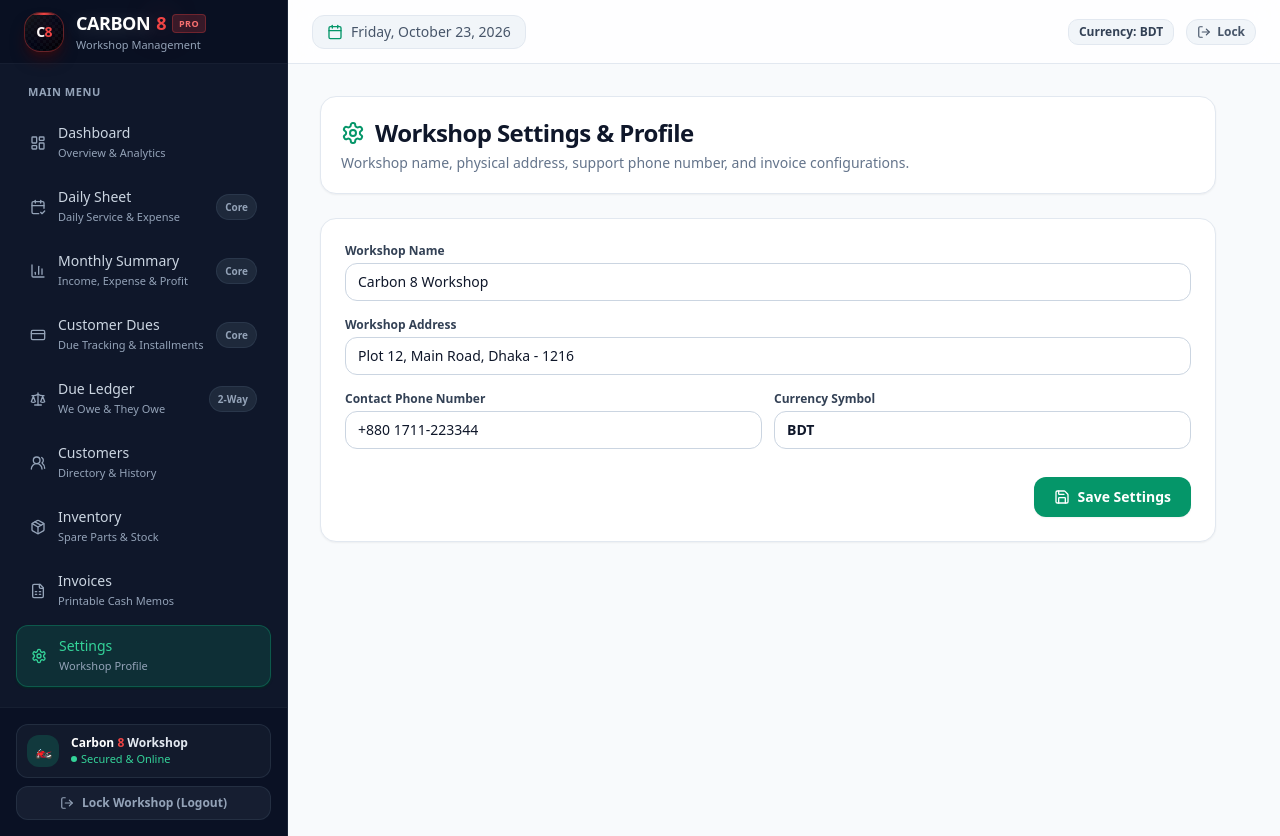
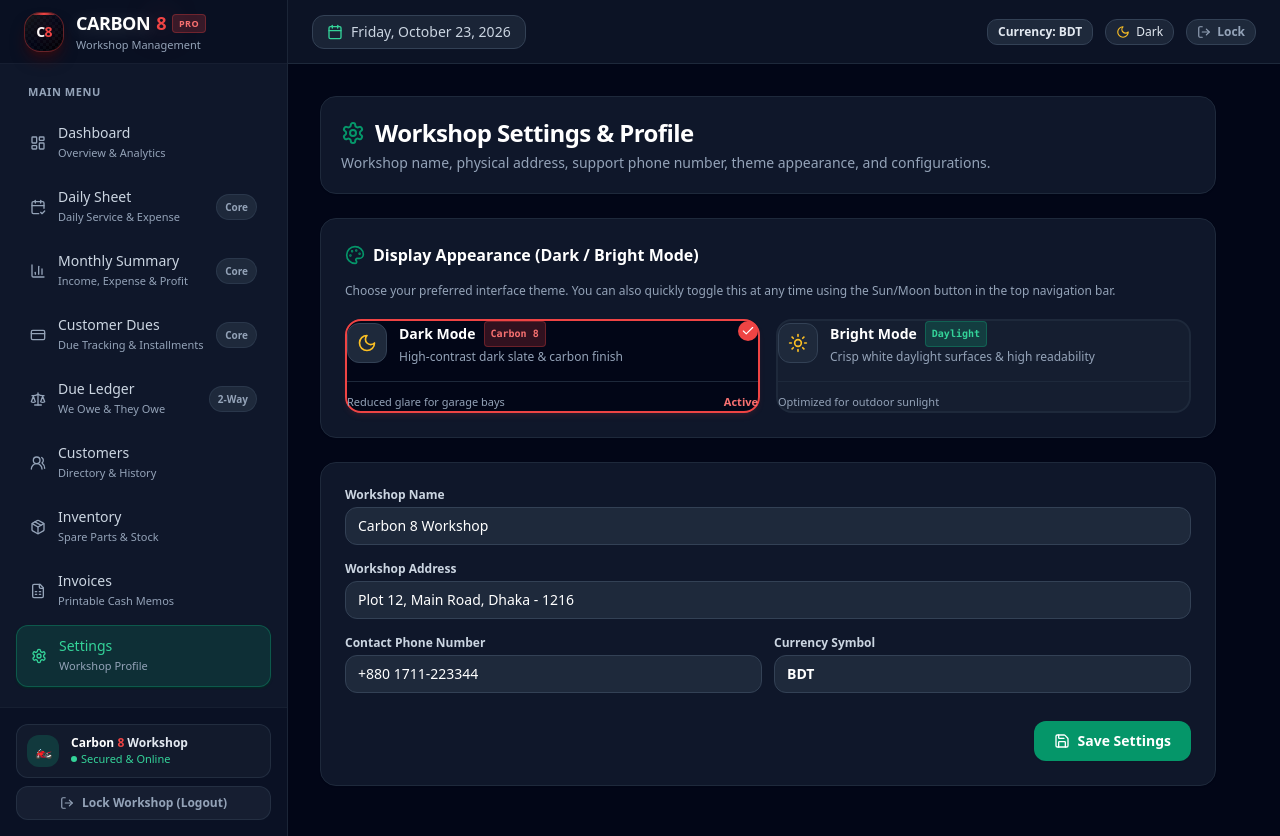
Before and after one commit to tousifmuhimine/TrackMoto, a Next.js app: page /settings in a window 1280 px wide. Built offline with nearby package versions, Linux system fonts and the light colour scheme.

Commit message:
feat: add Dark and Bright mode with instant toggle in header and settings

```diff
--- a/src/app/layout.tsx
+++ b/src/app/layout.tsx
@@ -2,6 +2,7 @@ import type { Metadata } from "next";
 import { Inter } from "next/font/google";
 import "./globals.css";
 import { AppShell } from "@/components/layout/app-shell";
+import { ThemeProvider } from "@/components/theme-provider";
 import { Toaster } from "sonner";
 
 const inter = Inter({ subsets: ["latin"], variable: "--font-inter" });
@@ -18,10 +19,19 @@ export default function RootLayout({
   children: React.ReactNode;
 }>) {
   return (
-    <html lang="en" className={inter.variable}>
-      <body className="min-h-screen bg-slate-950 font-sans antialiased text-slate-100">
-        <AppShell>{children}</AppShell>
-        <Toaster position="top-right" richColors theme="dark" />
+    <html lang="en" className={inter.variable} suppressHydrationWarning>
+      <head>
+        <script
+          dangerouslySetInnerHTML={{
+            __html: `(function(){try{var t=localStorage.getItem('carbon8_theme');if(t==='light'){document.documentElement.classList.remove('dark');document.documentElement.style.colorScheme='light';}else{document.documentElement.classList.add('dark');document.documentElement.style.colorScheme='dark';}}catch(e){document.documentElement.classList.add('dark');}})();`,
+          }}
+        />
+      </head>
+      <body className="min-h-screen bg-slate-50 dark:bg-slate-950 font-sans antialiased text-slate-900 dark:text-slate-100 transition-colors duration-150">
+        <ThemeProvider>
+          <AppShell>{children}</AppShell>
+          <Toaster position="top-right" richColors />
+        </ThemeProvider>
       </body>
     </html>
   );
--- a/src/app/settings/page.tsx
+++ b/src/app/settings/page.tsx
@@ -1,10 +1,12 @@
 "use client";
 
 import { useState } from "react";
-import { Settings, Save } from "lucide-react";
+import { Settings, Save, Palette, Sun, Moon, Check } from "lucide-react";
 import { toast } from "sonner";
+import { useTheme } from "@/components/theme-provider";
 
 export default function SettingsPage() {
+  const { theme, setTheme, isDark } = useTheme();
   const [profile, setProfile] = useState({
     workshopName: "Carbon 8 Workshop",
     address: "Plot 12, Main Road, Dhaka - 1216",
@@ -25,10 +27,108 @@ export default function SettingsPage() {
           <span>Workshop Settings & Profile</span>
         </h1>
         <p className="text-sm text-slate-500 dark:text-slate-400 mt-1">
-          Workshop name, physical address, support phone number, and invoice configurations.
+          Workshop name, physical address, support phone number, theme appearance, and configurations.
         </p>
       </div>
 
+      {/* Theme & Appearance Setting */}
+      <div className="bg-white dark:bg-slate-900 rounded-2xl border border-slate-200 dark:border-slate-800 p-6 shadow-sm">
+        <div className="flex items-center gap-2 mb-4">
+          <Palette className="w-5 h-5 text-emerald-600" />
+          <h2 className="text-base font-bold text-slate-900 dark:text-white">
+            Display Appearance (Dark / Bright Mode)
+          </h2>
+        </div>
+        <p className="text-xs text-slate-500 dark:text-slate-400 mb-5">
+          Choose your preferred interface theme. You can also quickly toggle this at any time using the Sun/Moon button in the top navigation bar.
+        </p>
+
+        <div className="grid grid-cols-1 sm:grid-cols-2 gap-4">
+          {/* Dark Mode Card */}
+          <div
+            onClick={() => {
+              setTheme("dark");
+              toast.success("Switched to Dark Mode");
+            }}
+            className={`cursor-pointer relative rounded-2xl p-4.5 border-2 transition-all select-none ${
+              isDark
+                ? "bg-slate-950 border-red-500 shadow-md shadow-red-500/10"
+                : "bg-slate-900/60 border-slate-300 dark:border-slate-800 hover:border-slate-400"
+            }`}
+          >
+            <div className="flex items-start justify-between">
+              <div className="flex items-center gap-3">
+                <div className="w-10 h-10 rounded-xl bg-slate-800 flex items-center justify-center text-amber-400 border border-slate-700">
+                  <Moon className="w-5 h-5" />
+                </div>
+                <div>
+                  <h3 className="text-sm font-bold text-white flex items-center gap-2">
+                    <span>Dark Mode</span>
+                    <span className="text-[10px] font-mono px-1.5 py-0.5 rounded bg-red-500/20 text-red-400 border border-red-500/30">
+                      Carbon 8
+                    </span>
+                  </h3>
+                  <p className="text-xs text-slate-400 mt-0.5">
+                    High-contrast dark slate & carbon finish
+                  </p>
+                </div>
+              </div>
+              {isDark && (
+                <div className="w-5 h-5 rounded-full bg-red-500 text-white flex items-center justify-center shadow-xs">
+                  <Check className="w-3.5 h-3.5" />
+                </div>
+              )}
+            </div>
+            <div className="mt-4 pt-3 border-t border-slate-800 flex items-center justify-between text-[11px] text-slate-400">
+              <span>Reduced glare for garage bays</span>
+              {isDark && <span className="text-red-400 font-bold">Active</span>}
+            </div>
+          </div>
+
+          {/* Bright Mode Card */}
+          <div
+            onClick={() => {
+              setTheme("light");
+              toast.success("Switched to Bright Mode");
+            }}
+            className={`cursor-pointer relative rounded-2xl p-4.5 border-2 transition-all select-none ${
+              !isDark
+                ? "bg-slate-50 border-emerald-500 shadow-md shadow-emerald-500/10"
+                : "bg-slate-800/40 border-slate-300 dark:border-slate-800 hover:border-slate-700"
+            }`}
+          >
+            <div className="flex items-start justify-between">
+              <div className="flex items-center gap-3">
+                <div className="w-10 h-10 rounded-xl bg-amber-100 dark:bg-slate-800 flex items-center justify-center text-amber-600 dark:text-amber-400 border border-amber-200 dark:border-slate-700">
+                  <Sun className="w-5 h-5" />
+                </div>
+                <div>
+                  <h3 className="text-sm font-bold text-slate-900 dark:text-white flex items-center gap-2">
+                    <span>Bright Mode</span>
+                    <span className="text-[10px] font-mono px-1.5 py-0.5 rounded bg-emerald-500/20 text-emerald-600 dark:text-emerald-400 border border-emerald-500/30">
+                      Daylight
+                    </span>
+                  </h3>
+                  <p className="text-xs text-slate-500 dark:text-slate-400 mt-0.5">
+                    Crisp white daylight surfaces & high readability
+                  </p>
+                </div>
+              </div>
+              {!isDark && (
+                <div className="w-5 h-5 rounded-full bg-emerald-600 text-white flex items-center justify-center shadow-xs">
+                  <Check className="w-3.5 h-3.5" />
+                </div>
+              )}
+            </div>
+            <div className="mt-4 pt-3 border-t border-slate-200 dark:border-slate-800 flex items-center justify-between text-[11px] text-slate-500 dark:text-slate-400">
+              <span>Optimized for outdoor sunlight</span>
+              {!isDark && <span className="text-emerald-600 dark:text-emerald-400 font-bold">Active</span>}
+            </div>
+          </div>
+        </div>
+      </div>
+
+      {/* Workshop Profile Form */}
       <div className="bg-white dark:bg-slate-900 rounded-2xl border border-slate-200 dark:border-slate-800 p-6 shadow-sm">
         <form onSubmit={handleSave} className="space-y-4">
           <div>
@@ -83,7 +183,7 @@ export default function SettingsPage() {
           <div className="pt-3 flex justify-end">
             <button
               type="submit"
-              className="flex items-center gap-2 px-5 py-2.5 rounded-xl bg-emerald-600 hover:bg-emerald-700 text-white font-semibold text-sm shadow-sm"
+              className="flex items-center gap-2 px-5 py-2.5 rounded-xl bg-emerald-600 hover:bg-emerald-700 text-white font-semibold text-sm shadow-sm cursor-pointer"
             >
               <Save className="w-4 h-4" />
               <span>Save Settings</span>
--- a/src/components/layout/header.tsx
+++ b/src/components/layout/header.tsx
@@ -2,6 +2,7 @@
 
 import { Calendar, LogOut } from "lucide-react";
 import { format } from "date-fns";
+import { ThemeToggle } from "@/components/ui/theme-toggle";
 
 export function Header() {
   const today = new Date();
@@ -31,6 +32,9 @@ export function Header() {
           Currency: BDT
         </div>
 
+        {/* Theme Toggle (Dark & Bright Mode) */}
+        <ThemeToggle />
+
         {/* Lock / Logout button */}
         <button
           onClick={handleLogout}
--- /dev/null
+++ b/src/components/theme-provider.tsx
@@ -0,0 +1,83 @@
+"use client";
+
+import React, { createContext, useContext, useEffect, useState } from "react";
+
+type Theme = "dark" | "light";
+
+interface ThemeContextType {
+  theme: Theme;
+  setTheme: (theme: Theme) => void;
+  toggleTheme: () => void;
+  isDark: boolean;
+}
+
+const ThemeContext = createContext<ThemeContextType | undefined>(undefined);
+
+export function ThemeProvider({ children }: { children: React.ReactNode }) {
+  const [theme, setThemeState] = useState<Theme>("dark");
+  const [mounted, setMounted] = useState(false);
+
+  useEffect(() => {
+    try {
+      const stored = localStorage.getItem("carbon8_theme") as Theme | null;
+      if (stored === "light" || stored === "dark") {
+        setThemeState(stored);
+        applyTheme(stored);
+      } else {
+        // Default to Carbon 8 signature dark mode
+        setThemeState("dark");
+        applyTheme("dark");
+      }
+    } catch {
+      setThemeState("dark");
+      applyTheme("dark");
+    }
+    setMounted(true);
+  }, []);
+
+  const applyTheme = (t: Theme) => {
+    if (typeof document === "undefined") return;
+    const root = document.documentElement;
+    if (t === "dark") {
+      root.classList.add("dark");
+      root.style.colorScheme = "dark";
+    } else {
+      root.classList.remove("dark");
+      root.style.colorScheme = "light";
+    }
+  };
+
+  const setTheme = (newTheme: Theme) => {
+    setThemeState(newTheme);
+    try {
+      localStorage.setItem("carbon8_theme", newTheme);
+    } catch {}
+    applyTheme(newTheme);
+  };
+
+  const toggleTheme = () => {
+    const next = theme === "dark" ? "light" : "dark";
+    setTheme(next);
+  };
+
+  return (
+    <ThemeContext.Provider
+      value={{
+        theme: mounted ? theme : "dark",
+        setTheme,
+        toggleTheme,
+        isDark: mounted ? theme === "dark" : true,
+      }}
+    >
+      {children}
+    </ThemeContext.Provider>
+  );
+}
+
+export function useTheme() {
+  const context = useContext(ThemeContext);
+  if (!context) {
+    throw new Error("useTheme must be used within a ThemeProvider");
+  }
+  return context;
+}
--- /dev/null
+++ b/src/components/ui/theme-toggle.tsx
@@ -0,0 +1,61 @@
+"use client";
+
+import React, { useEffect, useState } from "react";
+import { Sun, Moon } from "lucide-react";
+import { useTheme } from "@/components/theme-provider";
+import { cn } from "@/lib/utils";
+
+interface ThemeToggleProps {
+  showLabel?: boolean;
+  className?: string;
+}
+
+export function ThemeToggle({
+  showLabel = true,
+  className = "",
+}: ThemeToggleProps) {
+  const { theme, toggleTheme } = useTheme();
+  const [mounted, setMounted] = useState(false);
+
+  useEffect(() => {
+    setMounted(true);
+  }, []);
+
+  const isDark = mounted ? theme === "dark" : true;
+
+  return (
+    <button
+      type="button"
+      onClick={toggleTheme}
+      className={cn(
+        "relative inline-flex items-center gap-1.5 px-2.5 py-1 text-xs font-semibold rounded-lg transition-all cursor-pointer border select-none",
+        isDark
+          ? "bg-slate-800/90 hover:bg-slate-750 text-amber-400 border-slate-700 hover:border-amber-400/40 shadow-xs"
+          : "bg-slate-100 hover:bg-slate-200 text-slate-700 border-slate-250 hover:border-slate-350 shadow-xs",
+        className
+      )}
+      title={isDark ? "Switch to Bright Mode" : "Switch to Dark Mode"}
+      aria-label="Toggle theme"
+    >
+      {isDark ? (
+        <>
+          <Moon className="w-3.5 h-3.5 text-amber-400 transition-transform duration-300 rotate-0" />
+          {showLabel && (
+            <span className="hidden sm:inline text-slate-200 font-medium">
+              Dark
+            </span>
+          )}
+        </>
+      ) : (
+        <>
+          <Sun className="w-3.5 h-3.5 text-amber-500 transition-transform duration-300 rotate-90" />
+          {showLabel && (
+            <span className="hidden sm:inline text-slate-700 font-medium">
+              Bright
+            </span>
+          )}
+        </>
+      )}
+    </button>
+  );
+}
```
